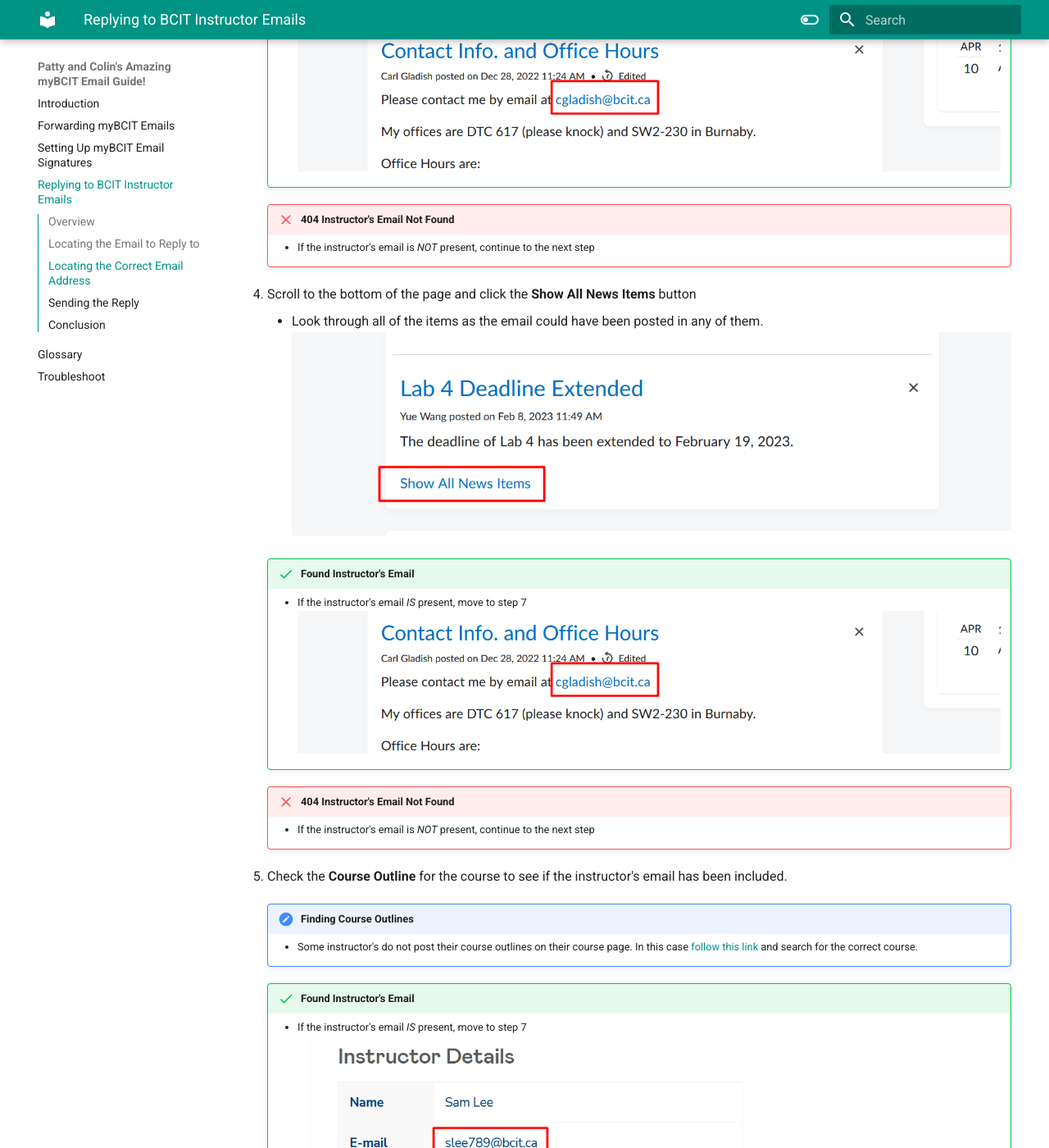
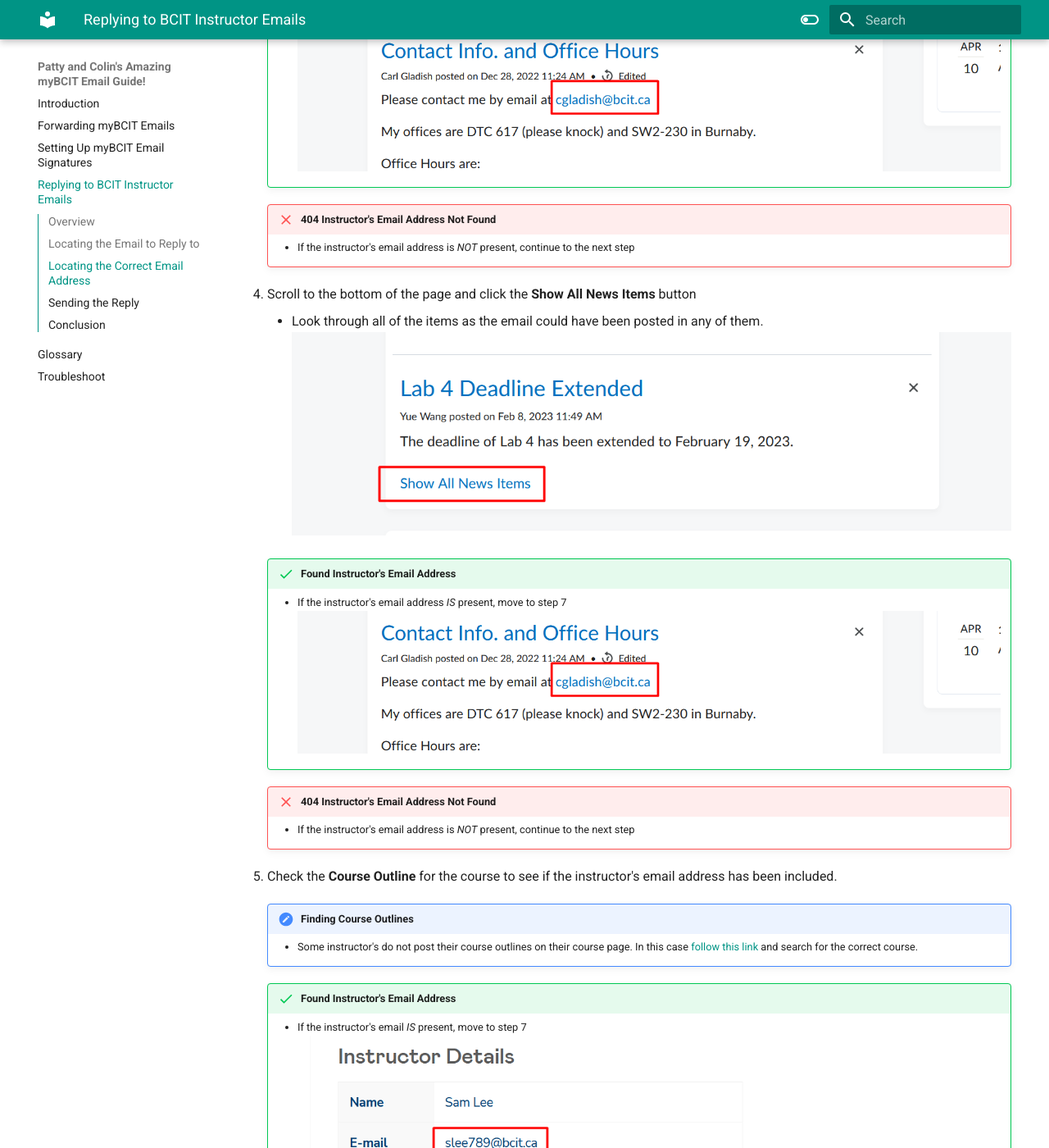
Before and after one commit to cdoig4/Colin-Patty_User_Guide, an MkDocs documentation site: the page built from docs/Task-3.md, in a window 1280 px wide and 1400 px high, scrolled down 2725 px. Shown: the whole window at 82% size. Built offline with MkDocs 1.6.1 and Material for MkDocs 9.7.7, drawn with Linux system fonts in a browser that asks for light colours; some of the changed text lies outside the part shown.

Commit message:
Edit for clarity

```diff
--- a/docs/Task-3.md
+++ b/docs/Task-3.md
@@ -17,7 +17,7 @@
 3. Check the email address in the **From** box.
  *Make sure to leave this tab open on the email that you wish to reply to.*
 
-    !!! Note "Correct Email"
+    !!! Success "Correct Email Address"
         + If it looks similar to this: ![image](./Colin's_Screenshots/Check_FROM_Email_Good.png) you *should* be good to reply. If it doesn't look like this or the reply bounces back, proceed to the next section.
 
 ### Locating the Correct Email Address
@@ -30,42 +30,42 @@
 
 2. Navigate to the instructor's course page.
 
-    !!! Note "Lecture AND Lab"
-        * Some instructor's may have both a Lecture AND Lab page, you will have to check both in the next step if that's the case.
+    !!! Warning "Lecture AND Lab"
+        * Some instructors may have both a Lecture AND Lab page, you will have to check both in the next step if that's the case.
         ![image](./Colin's_Screenshots/Lecture_and_Lab_Example.png)
 
 3. Check the **Course Home** page to see if the instructor's email address has been posted there.
     * If it is present it should be in the **News** section
     ![image](./Colin's_Screenshots/Course_Home_News.png)
 
-    !!! Success "Found Instructor's Email"
-        + If the instructor's email *IS* present, move to step 7
+    !!! Success "Found Instructor's Email Address"
+        + If the instructor's email address *IS* present, move to step 7
         ![image](./Colin's_Screenshots/Content_Page_Email_Success.png)
 
-    !!! Failure "404 Instructor's Email Not Found"
-        + If the instructor's email is *NOT* present, continue to the next step
+    !!! Failure "404 Instructor's Email Address Not Found"
+        + If the instructor's email address is *NOT* present, continue to the next step
 
 4. Scroll to the bottom of the page and click the **Show All News Items** button
     * Look through all of the items as the email could have been posted in any of them.
     ![image](./Colin's_Screenshots/Show_All_News_Button.png)
 
-    !!! Success "Found Instructor's Email"
-        + If the instructor's email *IS* present, move to step 7
+    !!! Success "Found Instructor's Email Address"
+        + If the instructor's email address *IS* present, move to step 7
         ![image](./Colin's_Screenshots/Content_Page_Email_Success.png)
 
-    !!! Failure "404 Instructor's Email Not Found"
-        + If the instructor's email is *NOT* present, continue to the next step
+    !!! Failure "404 Instructor's Email Address Not Found"
+        + If the instructor's email address is *NOT* present, continue to the next step
 
-5. Check the **Course Outline** for the course to see if the instructor's email has been included.
+5. Check the **Course Outline** for the course to see if the instructor's email address has been included.
 
     !!! Note "Finding Course Outlines"
         * Some instructor's do not post their course outlines on their course page. In this case [follow this link](https://www.bcit.ca/outlines/) and search for the correct course.
 
-    !!! Success "Found Instructor's Email"
+    !!! Success "Found Instructor's Email Address"
         + If the instructor's email *IS* present, move to step 7
         ![image](./Colin's_Screenshots/Course_Outline_Success.png)
 
-    !!! Failure "404 Instructor's Email Not Found"
+    !!! Failure "404 Instructor's Email Not Found Address"
         + If the instructor's email is *NOT* present, continue to the next step
 
 6. Access the [**BCIT Faculty Directory**](https://www.bcit.ca/contacts/) and search for the instructor's contact information.
```
